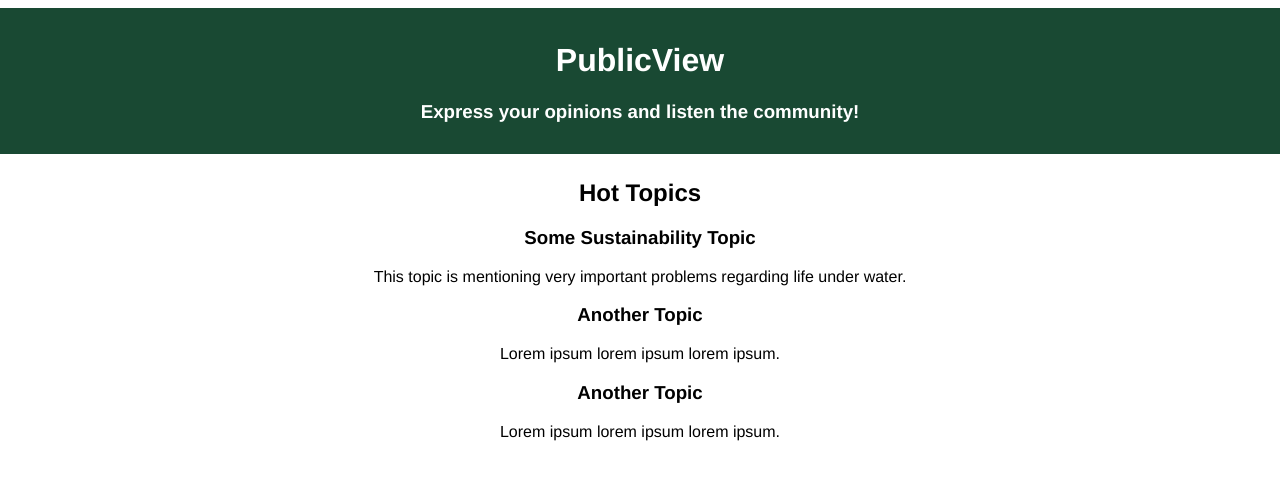
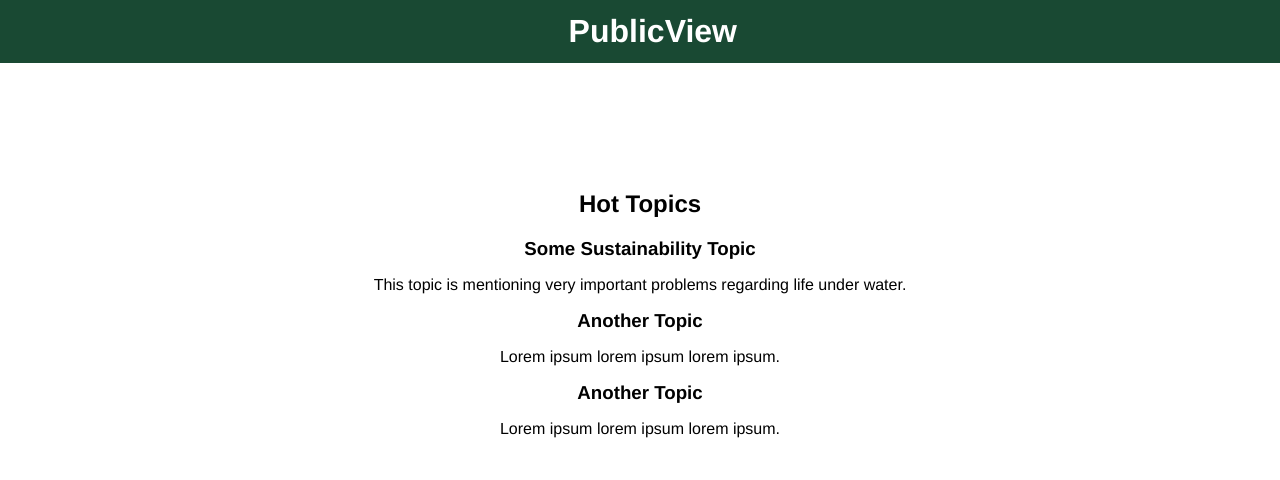
Before and after one commit to egeatmaca/public_voices, a Django app: page / in a window 1280 px wide. Shown: the top 480 px of the page. Run offline with Django 3.2, Linux system fonts and the light colour scheme.

Commit message:
index base finished

```diff
--- a/public_view/static/css/styles.css
+++ b/public_view/static/css/styles.css
@@ -4,15 +4,21 @@ body {
     text-align: center;
 }
 
-.header {
+.app_header {
     background-color: #194933;
     color: rgb(255, 255, 255);
     width: 100%;
     padding: 1%;
-    position: relative;
-    right: 1%;
+    position: absolute;
+    top: 0;
+    left: 0;
 }
 
-.topic_list {
-    margin: 2%;
+.app_header h1,h3 {
+    margin: 0;
+    padding: 0;
 }
+
+.app_body {
+    margin: 15%;
+}
--- a/public_view/templates/index.html
+++ b/public_view/templates/index.html
@@ -8,9 +8,10 @@
     </head>
 
     <body>
-        <div class="header">
-            <h1> PublicView <h3> Express your opinions and listen the community! </h3> </h1>
+        <div class="app_header">
+            <h1> PublicView </h1>
         </div>
+        <div class="app_body">
             <div class="topic_list">
                 <h2> Hot Topics </h2>
                 {% for topic in topics %}
@@ -20,6 +21,7 @@
                     </div>
                 {% endfor %}
             </div>
+        </div>
     </body>
 
 </html>
```
Lines whose indentation alone changed are shown as unchanged.
